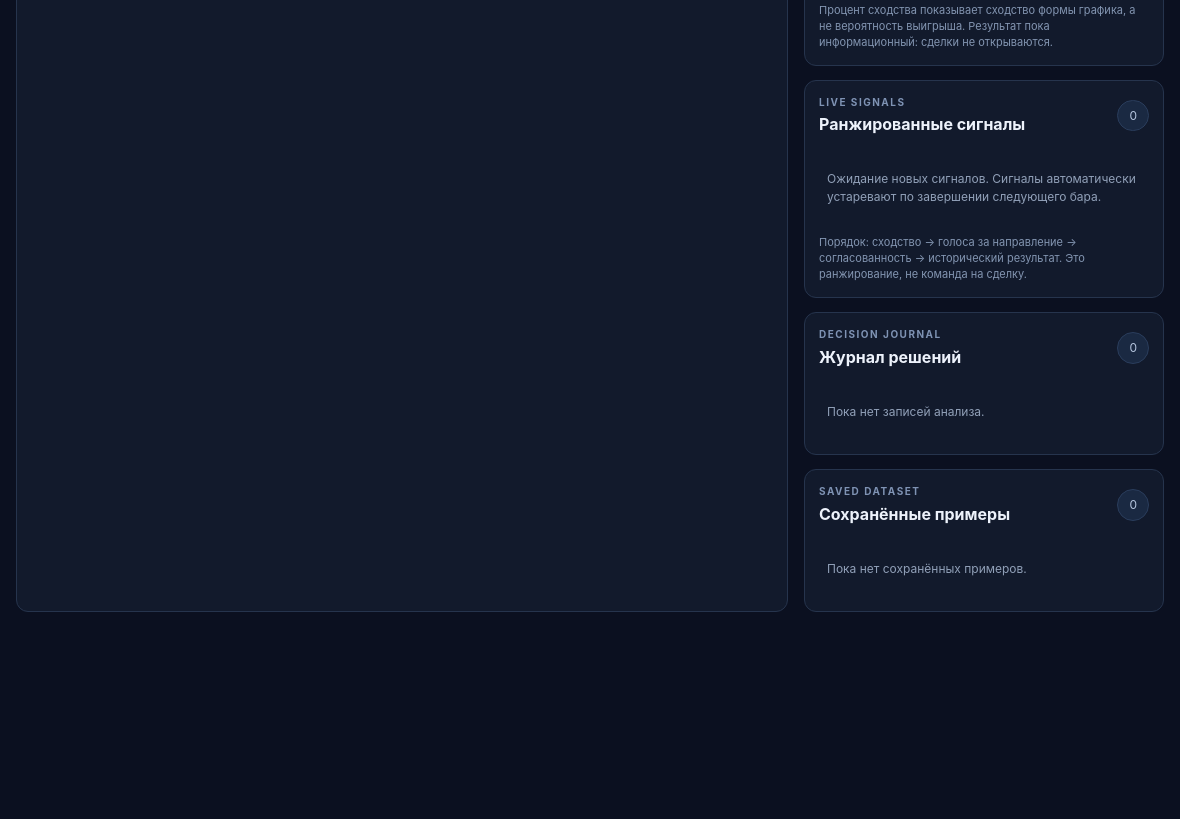
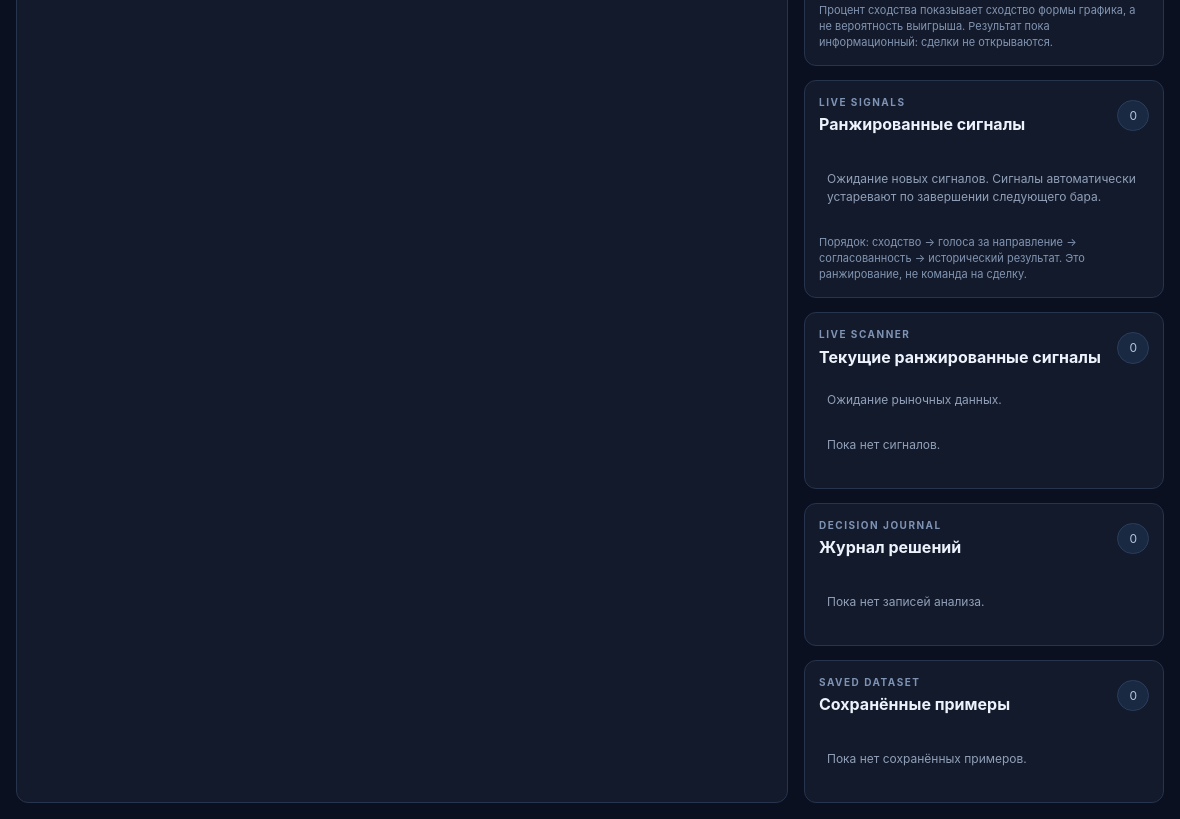
Before and after one commit to Maestro-777/pocket-option-app, an Electron app: page renderer/labeler.html in a window 1180 px wide. Shown: the part 1267-2086 px from the top of the page. Before the commit the page ends 1895 px from the top, so only its background shows below. Drawn offline with Linux system fonts and the light colour scheme; no server answers.

Commit message:
Add live ranked signals panel to the labeling window

```diff
--- a/renderer/labeler.html
+++ b/renderer/labeler.html
@@ -91,6 +91,11 @@
       <p class="form-footnote">Порядок: сходство → голоса за направление → согласованность → исторический результат. Это ранжирование, не команда на сделку.</p>
     </section>
     <section class="analysis-panel">
+      <div class="panel-title"><div><p class="eyebrow">LIVE SCANNER</p><h2>Текущие ранжированные сигналы</h2></div><span id="live-signal-count" class="counter">0</span></div>
+      <div id="live-scanner-status" class="empty">Ожидание рыночных данных.</div>
+      <div id="live-signals" class="live-signals"><p class="empty">Пока нет сигналов.</p></div>
+    </section>
+    <section class="analysis-panel">
       <div class="panel-title"><div><p class="eyebrow">DECISION JOURNAL</p><h2>Журнал решений</h2></div><span id="decision-count" class="counter">0</span></div>
       <div id="decision-journal" class="decision-journal"><p class="empty">Пока нет записей анализа.</p></div>
     </section>
```
